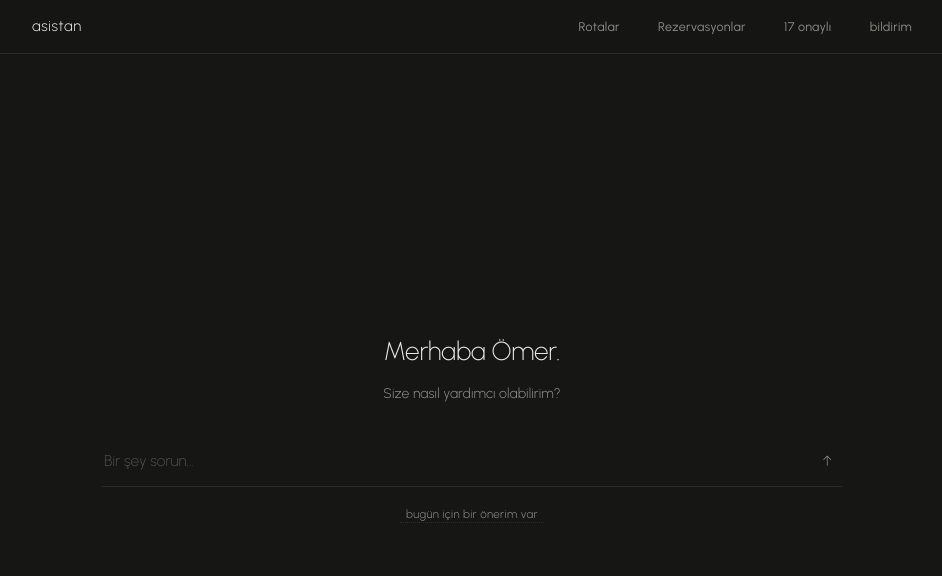
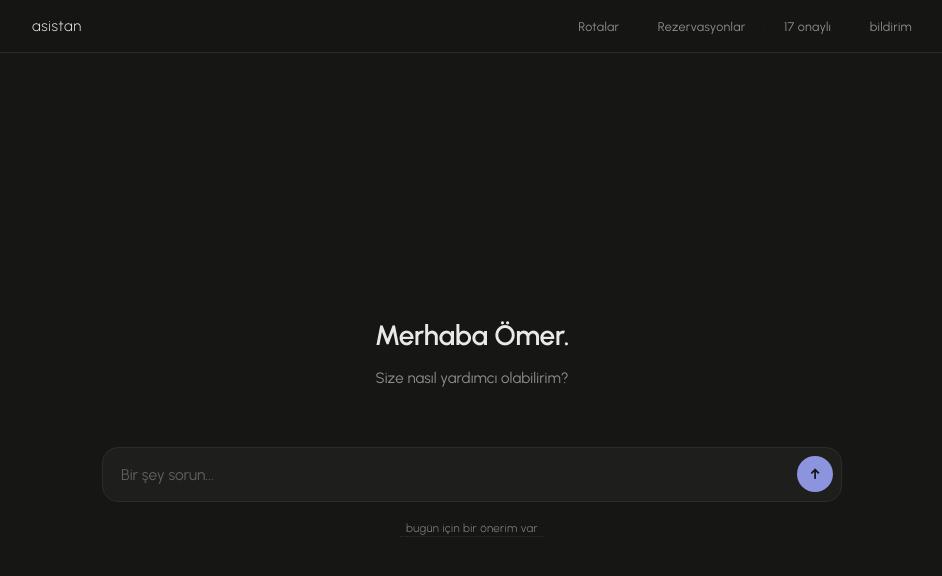
Before and after one commit to omerakgus/asistan, a website: page docs/index.html in a window 1280 px wide. Shown: the whole page, without its empty margins (168-1110 px from the left). Drawn offline with Linux system fonts and the light colour scheme.

Commit message:
Sohbet ortalandi: mesaj+girdi birlikte dikey ortada, girdi alta yapismiyor; yuvarlak girdi kutusu + dolu gonder butonu; okunur punto agirliklari

```diff
--- a/docs/index.html
+++ b/docs/index.html
@@ -4,7 +4,7 @@
 <meta charset="UTF-8" />
 <meta name="viewport" content="width=device-width, initial-scale=1" />
 <title>Asistan</title>
-<link href="https://fonts.googleapis.com/css2?family=Urbanist:wght@100;200;300;400;500&display=swap" rel="stylesheet" />
+<link href="https://fonts.googleapis.com/css2?family=Urbanist:wght@300;400;500;600;700&display=swap" rel="stylesheet" />
 <style>
   :root {
     --bg: #161615; --panel: #1e1e1c; --ink: #e9e9e5; --muted: #8f8f89; --line: #2c2c29;
@@ -14,7 +14,7 @@
   }
   * { box-sizing: border-box; }
   html, body { height: 100%; }
-  body { margin: 0; font-family: 'Urbanist', 'Segoe UI', sans-serif; font-weight: 300; background: var(--bg); color: var(--ink); line-height: 1.7; letter-spacing: .1px; }
+  body { margin: 0; font-family: 'Urbanist', 'Segoe UI', sans-serif; font-weight: 400; background: var(--bg); color: var(--ink); line-height: 1.65; letter-spacing: .1px; }
   a { color: var(--accent); text-decoration: none; border-bottom: 1px solid rgba(97,107,176,.3); }
   a:hover { border-bottom-color: var(--accent); }
   button { font-family: inherit; font-weight: 400; }
@@ -29,32 +29,32 @@
   .hsep { color: var(--line); font-weight: 200; }
 
   /* kabuk */
-  .chatwrap { max-width: 780px; margin: 0 auto; height: 100vh; display: flex; flex-direction: column; justify-content: center; padding: 52px 20px 0; }
-  .chatwrap.started { justify-content: flex-start; }
+  .chatwrap { max-width: 780px; margin: 0 auto; height: 100vh; display: flex; flex-direction: column; justify-content: center; padding: 56px 20px 28px; }
 
   /* açılış */
   .landing { text-align: center; padding: 24px 0 30px; }
-  .landing h1 { margin: 0 0 8px; font-size: 26px; font-weight: 200; letter-spacing: -.2px; }
-  .landing p { margin: 0; color: var(--muted); font-size: 14px; font-weight: 300; }
+  .landing h1 { margin: 0 0 8px; font-size: 28px; font-weight: 600; letter-spacing: -.3px; }
+  .landing p { margin: 0; color: var(--muted); font-size: 15px; font-weight: 400; }
 
   /* girdi */
-  .input-zone { padding-bottom: 20px; }
-  .input-box { display: flex; align-items: center; border-bottom: 1px solid var(--line); padding: 10px 2px; transition: border-color .2s; }
-  .input-box:focus-within { border-bottom-color: var(--ink); }
-  .input-box input { flex: 1; border: 0; outline: 0; background: transparent; color: var(--ink); font-size: 15.5px; font-family: inherit; font-weight: 300; padding: 6px 0; }
-  .input-box input::placeholder { color: #565651; font-weight: 200; }
-  .send { border: 0; background: none; color: var(--muted); font-size: 17px; cursor: pointer; padding: 4px 8px; font-weight: 200; }
-  .send:hover { color: var(--ink); }
+  .input-zone { margin-top: 26px; }
+  .input-box { display: flex; align-items: center; gap: 8px; background: var(--panel); border: 1px solid var(--line); border-radius: 16px; padding: 8px 8px 8px 18px; transition: border-color .2s, box-shadow .2s; }
+  .input-box:focus-within { border-color: #3d3d38; box-shadow: 0 2px 24px rgba(0,0,0,.28); }
+  .input-box input { flex: 1; border: 0; outline: 0; background: transparent; color: var(--ink); font-size: 15.5px; font-family: inherit; font-weight: 400; padding: 9px 0; }
+  .input-box input::placeholder { color: #61615b; font-weight: 400; }
+  .send { border: 0; background: var(--accent); color: #16161a; width: 36px; height: 36px; border-radius: 50%; cursor: pointer; font-size: 17px; font-weight: 600; display: inline-flex; align-items: center; justify-content: center; flex: 0 0 auto; transition: filter .15s, transform .1s; }
+  .send:hover { filter: brightness(1.12); }
+  .send:active { transform: scale(.94); }
   .daily-note { text-align: center; margin-top: 12px; }
   .daily-note button { background: none; border: 0; color: var(--muted); font-size: 11.5px; font-weight: 300; letter-spacing: .4px; cursor: pointer; border-bottom: 1px dotted var(--line); padding-bottom: 1px; }
   .daily-note button:hover { color: var(--accent); border-bottom-color: var(--accent); }
 
   /* sohbet */
-  .chat-area { display: none; flex: 1; min-height: 0; flex-direction: column; }
-  .chat-log { flex: 1; overflow-y: auto; padding: 26px 2px 10px; scroll-behavior: smooth; }
-  .msg { max-width: 88%; font-size: 14.5px; font-weight: 300; margin-bottom: 16px; }
+  .chat-area { display: none; flex-direction: column; min-height: 0; }
+  .chat-log { overflow-y: auto; padding: 4px 2px 8px; scroll-behavior: smooth; max-height: calc(100vh - 230px); }
+  .msg { max-width: 88%; font-size: 15px; font-weight: 400; margin-bottom: 18px; }
   .msg.bot { color: var(--ink); }
-  .msg.bot b, .msg.bot strong { font-weight: 500; }
+  .msg.bot b, .msg.bot strong { font-weight: 600; }
   .msg.bot .src { display: block; margin-top: 6px; font-size: 12px; color: var(--muted); }
   .msg.me { margin-left: auto; background: var(--soft); border-radius: 14px 14px 4px 14px; padding: 10px 16px; color: #d6d6d0; }
   .typing { display: inline-flex; gap: 4px; align-items: center; padding: 6px 0; }
```
